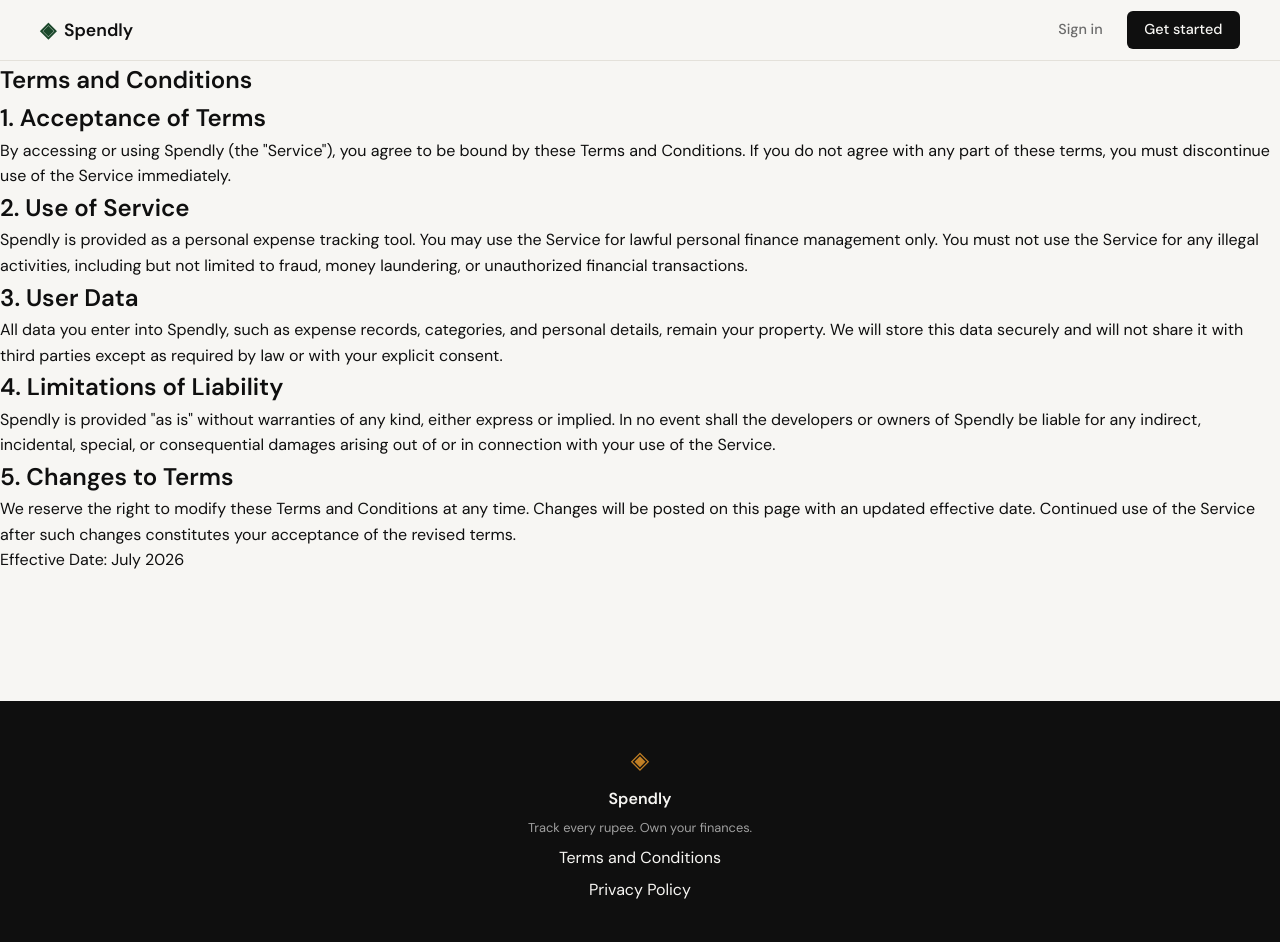
After one commit to harrybansal-vp/spendly, a Flask app: page /terms in a window 1280 px wide. The commit adds this page. Run offline with Flask 3, Linux system fonts and the light colour scheme.

Commit message:
added terms and conditions page and link in footer

```diff
--- a/app.py
+++ b/app.py
@@ -50,6 +50,19 @@ def edit_expense(id):
 def delete_expense(id):
     return "Delete expense — coming in Step 9"
 
+# ------------------------------------------------------------------ #
+# Terms and Conditions Route
+# ------------------------------------------------------------------ #
+
+@app.route("/terms")
+def terms():
+    """Render the Terms and Conditions page.
+
+    This page provides generic legal information for the Spendly
+    personal expense tracking application.
+    """
+    return render_template("terms.html")
+
 
 if __name__ == "__main__":
     app.run(debug=True, port=5001)
--- a/templates/base.html
+++ b/templates/base.html
@@ -32,11 +32,11 @@
 
     <footer class="footer">
         <div class="footer-inner">
-            <span class="brand-icon">◈</span>
-            <span class="footer-name">Spendly</span>
-            <p class="footer-copy">Track every rupee. Own your finances.</p>
-            <a href="#">Terms and Conditions</a>
-            <a href="#">Privacy Policy</a>
+        <span class="brand-icon">◈</span>
+        <span class="footer-name">Spendly</span>
+        <p class="footer-copy">Track every rupee. Own your finances.</p>
+                <a href="{{ url_for('terms') }}">Terms and Conditions</a>
+        <a href="#">Privacy Policy</a>
         </div>
     </footer>
 
--- /dev/null
+++ b/templates/terms.html
@@ -0,0 +1,28 @@
+{% extends "base.html" %}
+
+{% block title %}Terms and Conditions - Spendly{% endblock %}
+
+{% block content %}
+<section class="terms">
+    <div class="terms-inner">
+        <h1>Terms and Conditions</h1>
+
+        <h2>1. Acceptance of Terms</h2>
+        <p>By accessing or using Spendly (the "Service"), you agree to be bound by these Terms and Conditions. If you do not agree with any part of these terms, you must discontinue use of the Service immediately.</p>
+
+        <h2>2. Use of Service</h2>
+        <p>Spendly is provided as a personal expense tracking tool. You may use the Service for lawful personal finance management only. You must not use the Service for any illegal activities, including but not limited to fraud, money laundering, or unauthorized financial transactions.</p>
+
+        <h2>3. User Data</h2>
+        <p>All data you enter into Spendly, such as expense records, categories, and personal details, remain your property. We will store this data securely and will not share it with third parties except as required by law or with your explicit consent.</p>
+
+        <h2>4. Limitations of Liability</h2>
+        <p>Spendly is provided "as is" without warranties of any kind, either express or implied. In no event shall the developers or owners of Spendly be liable for any indirect, incidental, special, or consequential damages arising out of or in connection with your use of the Service.</p>
+
+        <h2>5. Changes to Terms</h2>
+        <p>We reserve the right to modify these Terms and Conditions at any time. Changes will be posted on this page with an updated effective date. Continued use of the Service after such changes constitutes your acceptance of the revised terms.</p>
+
+        <p class="last-updated">Effective Date: July 2026</p>
+    </div>
+</section>
+{% endblock %}
```
